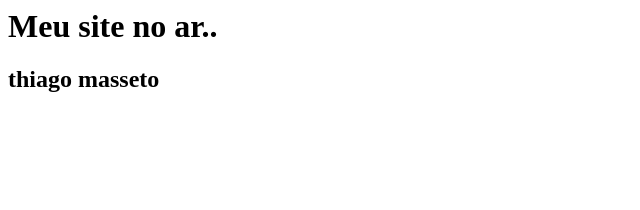
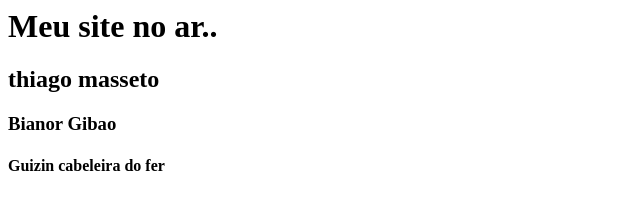
Before and after one commit to ThiagoMasseto/meu-sitee, a plain HTML site: page index.html in a window 1280 px wide. Shown: the whole page, without its empty margins (0-640 px from the left). Drawn offline with Linux system fonts and the light colour scheme.

Commit message:
Update index.html

```diff
--- a/index.html
+++ b/index.html
@@ -1,2 +1,4 @@
 <h1>Meu site no ar..<h1>
   <h2>thiago masseto</h2>
+  <h3>Bianor Gibao</h3>
+  <h4>Guizin cabeleira do fer</h4>
```
